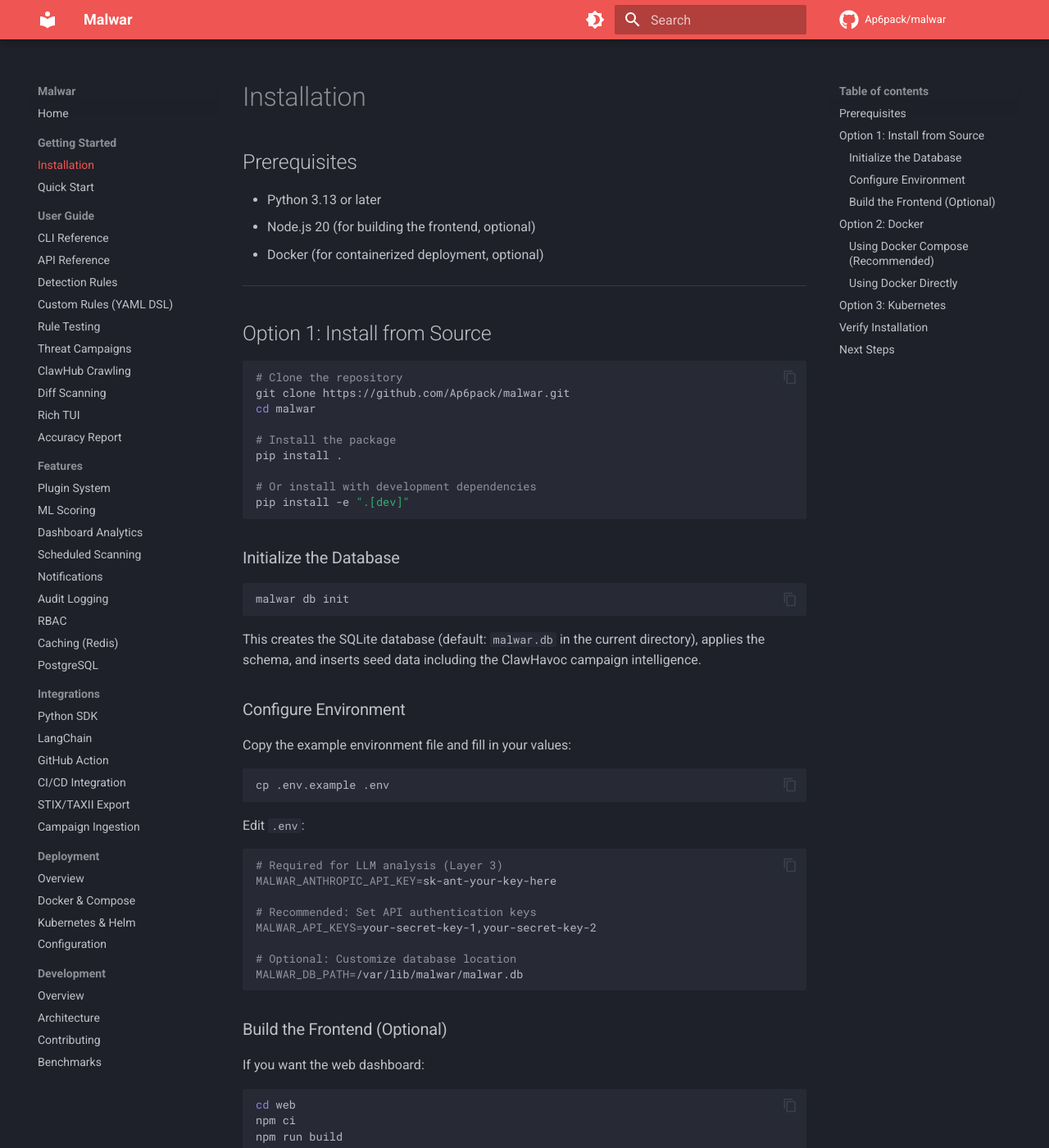
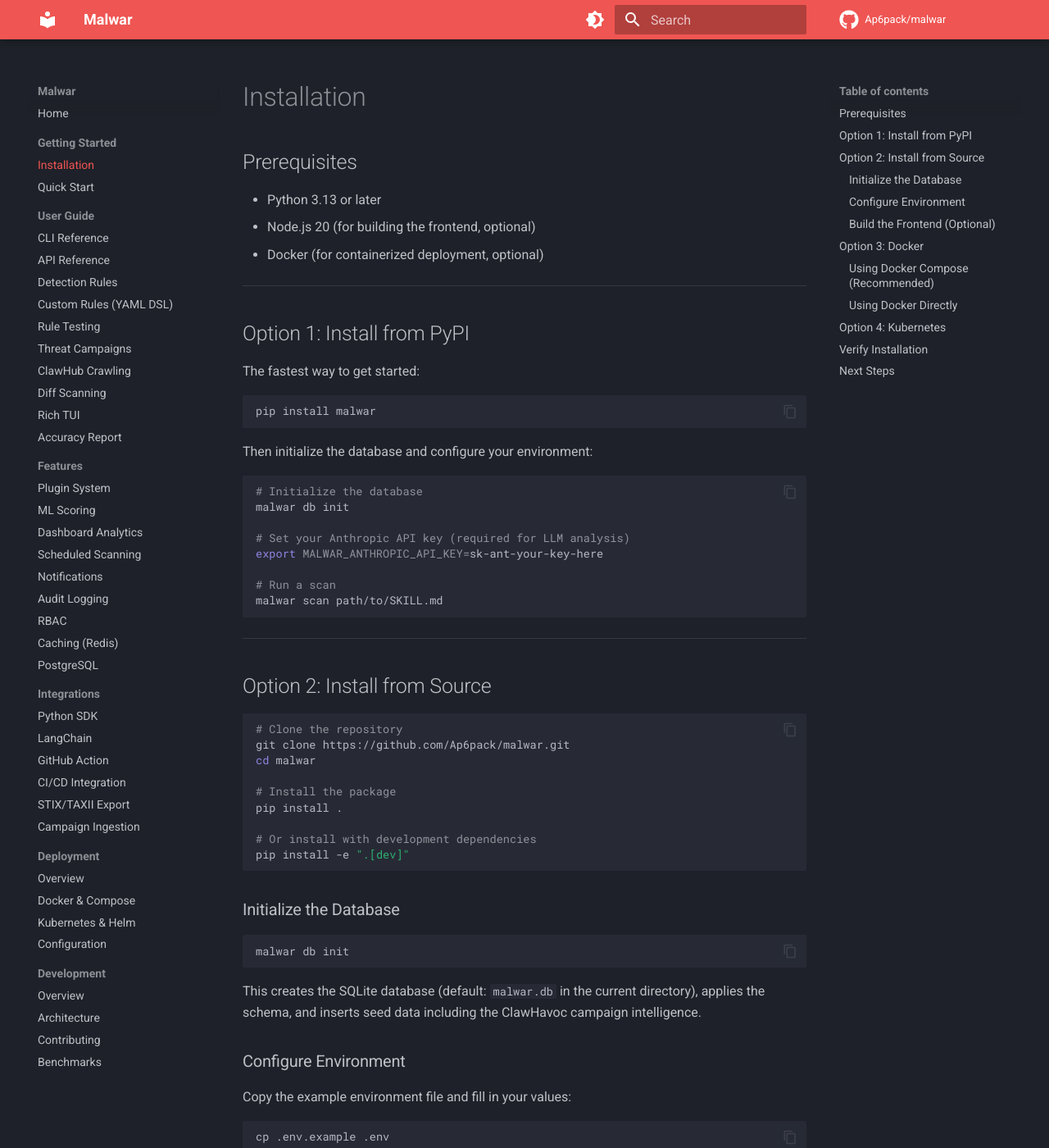
Before and after one commit to Ap6pack/malwar, an MkDocs documentation site: the page built from docs/getting-started/installation.md, in a window 1280 px wide and 1400 px high. Shown: the whole window at 82% size. Built offline with MkDocs 1.6.1 and Material for MkDocs 9.7.7, drawn with Linux system fonts in a browser that asks for light colours; comment, search, counter and statistics services are not loaded; some of the changed text lies outside the part shown.

Commit message:
docs: add PyPI install as primary installation method

````diff
--- a/docs/getting-started/installation.md
+++ b/docs/getting-started/installation.md
@@ -10,7 +10,30 @@
 
 ---
 
-## Option 1: Install from Source
+## Option 1: Install from PyPI
+
+The fastest way to get started:
+
+```bash
+pip install malwar
+```
+
+Then initialize the database and configure your environment:
+
+```bash
+# Initialize the database
+malwar db init
+
+# Set your Anthropic API key (required for LLM analysis)
+export MALWAR_ANTHROPIC_API_KEY=sk-ant-your-key-here
+
+# Run a scan
+malwar scan path/to/SKILL.md
+```
+
+---
+
+## Option 2: Install from Source
 
 ```bash
 # Clone the repository
@@ -105,7 +128,7 @@ The multi-stage Dockerfile builds both the React frontend (Node.js) and the Pyth
 
 ---
 
-## Option 3: Kubernetes
+## Option 4: Kubernetes
 
 Install with Helm:
 
````
Also changed, not shown: other parts of docs/getting-started/installation.md (+1 -1 lines).
